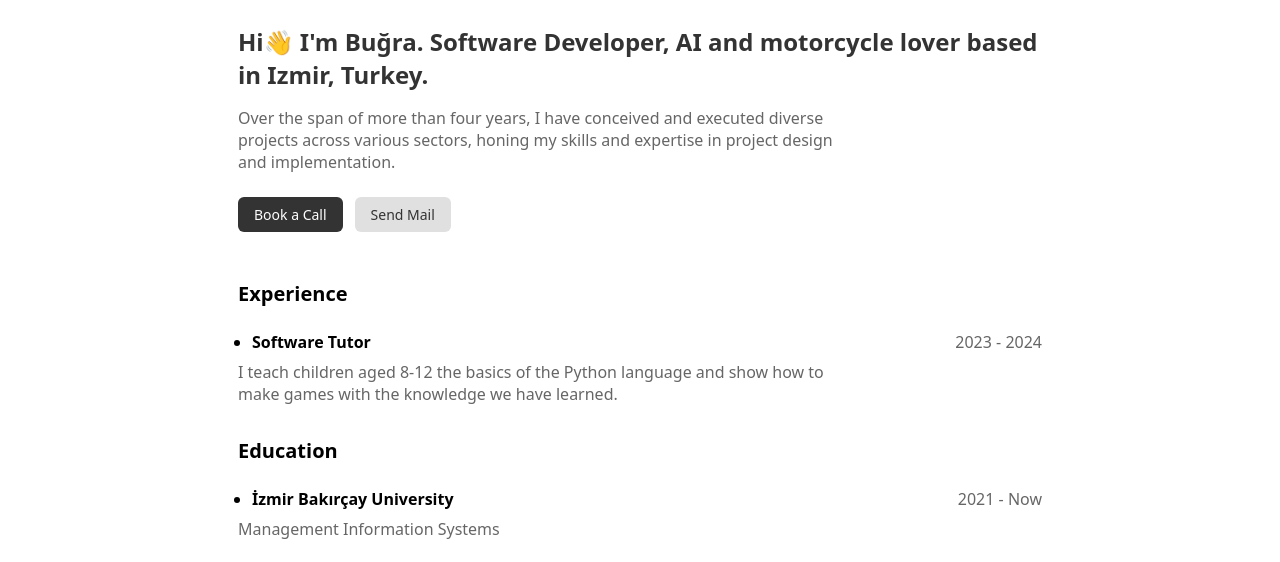
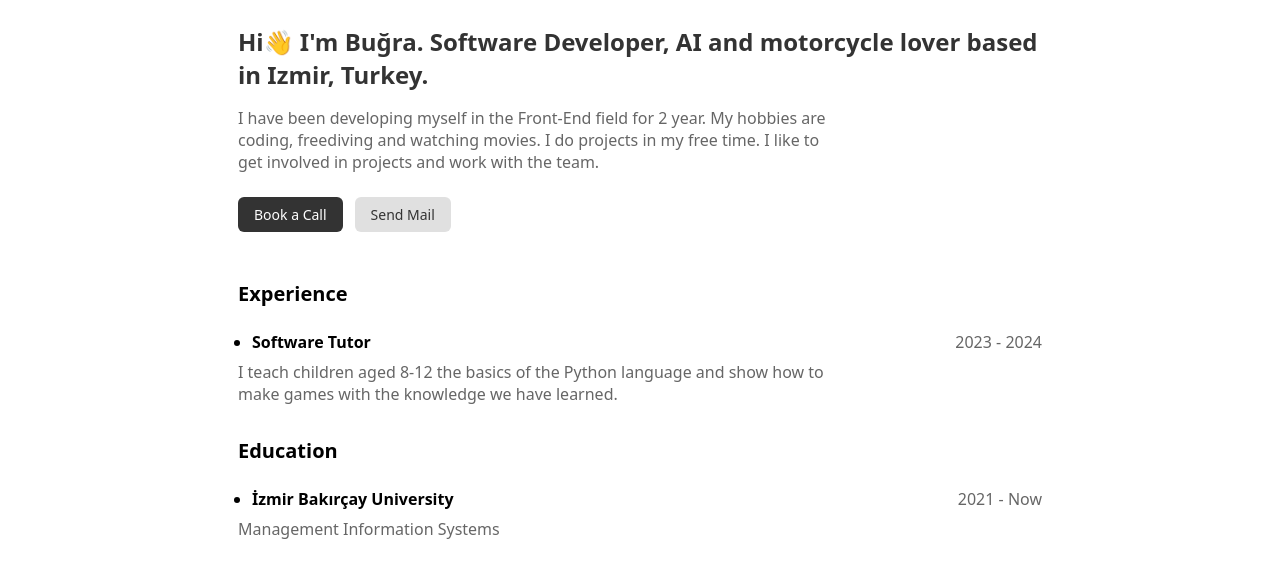
Before and after one commit to bugrayanlmz/Bugra_Portfolio, a plain HTML site: page index.html in a window 1280 px wide. Shown: the part 238-800 px from the top of the page. Drawn offline with Linux system fonts and the light colour scheme.

Commit message:
Run
Final processing done.

```diff
--- a/index.html
+++ b/index.html
@@ -29,9 +29,10 @@
           Izmir, Turkey.
         </h1>
         <p>
-          Over the span of more than four years, I have conceived and executed
-          diverse projects across various sectors, honing my skills and
-          expertise in project design and implementation.
+          I have been developing myself in the Front-End field for 2 year. My
+          hobbies are coding, freediving and watching movies. I do projects in
+          my free time. I like to get involved in projects and work with the
+          team.
         </p>
         <div class="buttons">
           <a
```
